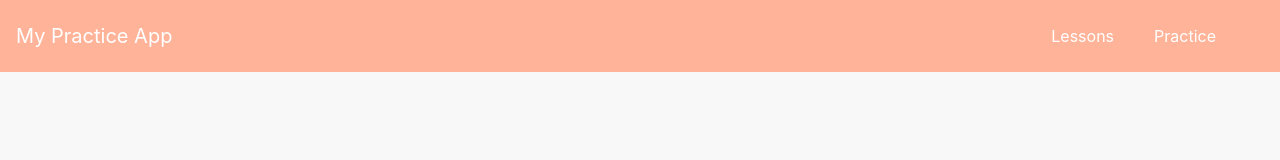
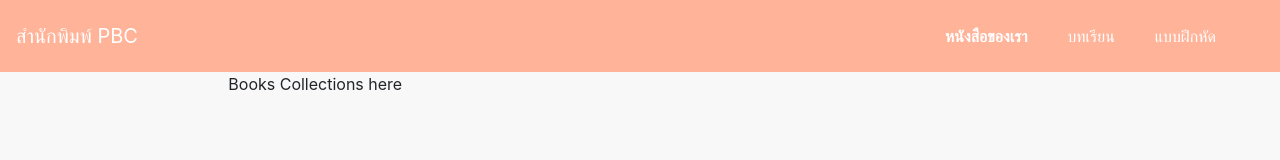
Before and after one commit to mvatanya/practice-app, a React app: page /books-collections in a window 1280 px wide. Built offline with nearby package versions, Linux system fonts and the light colour scheme.

Commit message:
added temp imgs

```diff
--- a/src/components/App.css
+++ b/src/components/App.css
@@ -14,3 +14,13 @@ button:active {
 label {
   font-weight: bold;
 }
+
+.wrapper {
+  /* width: 64em; */
+  /* max-width: calc(100% - 4em); */
+  /* margin: 0 auto; */
+}
+
+.main {
+  /* padding: 7em 5em 4em 5em; */
+}
--- a/src/components/App.js
+++ b/src/components/App.js
@@ -8,10 +8,17 @@ import { BrowserRouter } from 'react-router-dom';
 const App = () => {
   return(
     <div className="App">
-      <BrowserRouter>
-        <Navigation />
-        <Routes />
-      </BrowserRouter>
+      <div className="wrapper">
+        <div className="head">
+
+        </div>
+        <div className="main">
+          <BrowserRouter>
+            <Navigation />
+            <Routes />
+          </BrowserRouter>
+        </div>
+      </div>
     </div>
   )
 }
--- /dev/null
+++ b/src/components/BooksCollections.js
@@ -0,0 +1,11 @@
+import React from "react";
+
+const BooksCollections = () => {
+  return (
+    <div className="col-md-8 offset-md-2">
+      Books Collections here
+    </div>
+  );
+}
+
+export default BooksCollections;
--- a/src/components/Navigation.js
+++ b/src/components/Navigation.js
@@ -6,17 +6,22 @@ const Navigation = () => {
   return (
     <nav className="Navigation navbar navbar-expand-md">
       <Link className="navbar-brand" to="/">
-        My Practice App
+        สำนักพิมพ์ PBC
       </Link>
       <ul className="navbar navbar-nav ml-auto">
+      <li className="nav-item mr-4">
+          <NavLink className="nav-link" to="/books-collections">
+            หนังสือของเรา
+          </NavLink>
+        </li>
         <li className="nav-item mr-4">
           <NavLink className="nav-link" to="/lessons">
-            Lessons
+            บทเรียน
           </NavLink>
         </li>
         <li className="nav-item mr-4">
           <NavLink className="nav-link" to="/practices">
-            Practice
+            แบบฝึกหัด
           </NavLink>
         </li>
       </ul>
--- a/src/components/Quizes.js
+++ b/src/components/Quizes.js
@@ -28,7 +28,7 @@ const Quizes = ({ data }) => {
 };
 const [state, dispatch] = useReducer(quizReducer, initialState);
 const {currentQuestion, currentAnswer, answers, showResults, error} = state;
-const [countCorrectAnswer, setCountCorrectAnswer] = useState(0)
+// const [countCorrectAnswer, setCountCorrectAnswer] = useState(0)
 
 const question = questions[currentQuestion];
 
--- a/src/components/Routes.js
+++ b/src/components/Routes.js
@@ -4,6 +4,7 @@ import Home from "./Home";
 import Lessons from "./Lessons";
 import Practices from "./Practices";
 import Practice from "./Practice";
+import BooksCollections from "./BooksCollections"
 
 
 const Routes = () => {
@@ -16,7 +17,15 @@ const Routes = () => {
           path="/"
           render={() => <Home />} />
 
-
+      <Route
+          exact
+          path="/books-collections"
+          render={props => (
+            <BooksCollections
+              {...props}
+            />
+          )}
+        />
         <Route
           exact
           path="/lessons"
```
Also changed, not shown: src/cover-img-temp/math_circle.png (added), src/cover-img-temp/math_fraction.png (added), src/cover-img-temp/math_function.png (added), src/cover-img-temp/math_geometry.png (added), src/cover-img-temp/math_number-factor.png (added), src/cover-img-temp/math_percentage.png (added), src/cover-img-temp/math_polynomial.png (added), src/cover-img-temp/math_square.png (added), src/cover-img-temp/math_static.png (added).
